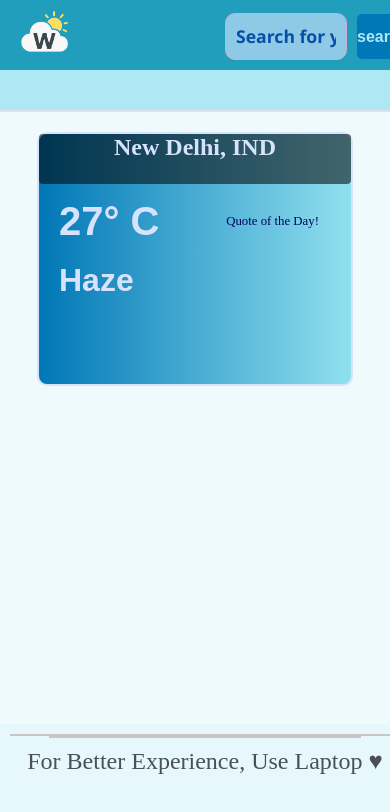
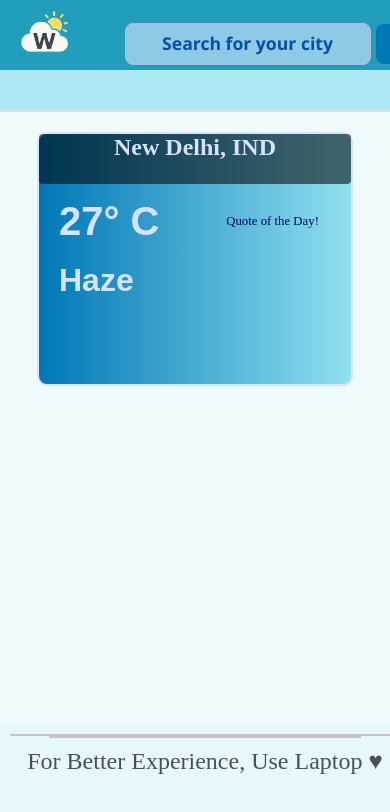
Before and after one commit to shahnawaz-hussaink/Project-Weather, a plain HTML site: page index.html in a window 390 px wide. Drawn offline with Linux system fonts and the light colour scheme.

Commit message:
Update 4.0.7

```diff
--- a/style.css
+++ b/style.css
@@ -48,7 +48,7 @@ body{
     margin-top: 2%;
 }
 #search-bar {
-    display: flex;
+    display: flex !important;
     justify-content: center; /* Centers input and button */
     align-items: center;
     width: 100%;
@@ -359,16 +359,6 @@ body{
     .footer-content{
         height: 280px;
     }
-    #search-bar {
-        width: 80%;
-        margin: 0 auto;
-    }
-    #search input {
-        width: 70%;
-    }
-    #search button {
-        width: 20%;
-    }
 
   }
   @media screen and (max-width: 450px) {
@@ -413,3 +403,33 @@ body{
         height: 17px;
     }
   }
+
+  @media screen and (max-width: 650px) {
+    #search-bar {
+        display: flex !important;
+        justify-content: center;
+        width: 100%;
+        margin-top: 10px;
+    }
+
+    #search {
+        display: flex;
+        width: 90%;
+    }
+
+    #search input {
+        flex: 1;
+        height: 40px;
+        border-radius: 8px;
+        padding: 0 10px;
+        min-width: 100px;
+    }
+
+    #search button {
+        height: 40px;
+        min-width: 50px;
+        margin-left: 5px;
+        font-size: 1rem;
+        border-radius: 8px;
+    }
+}
```
